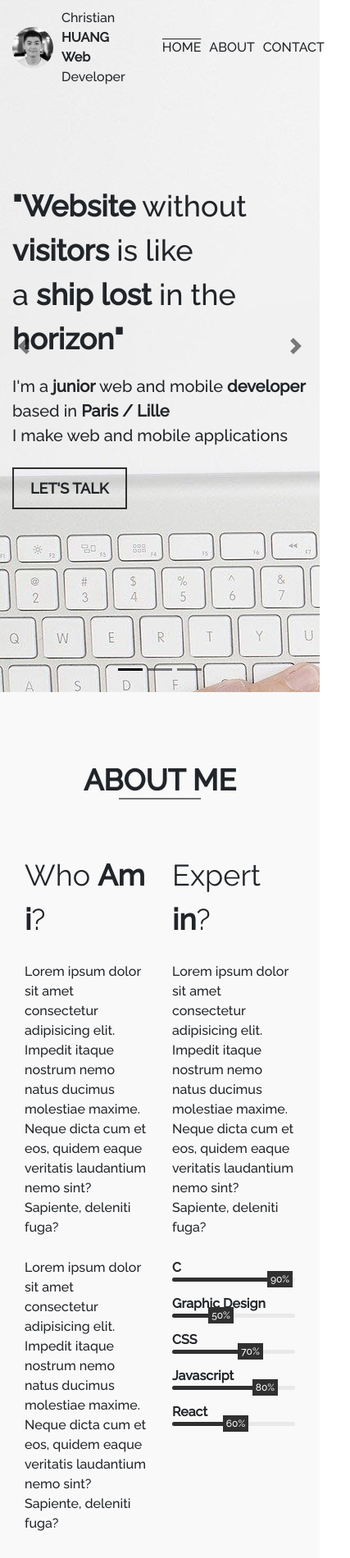
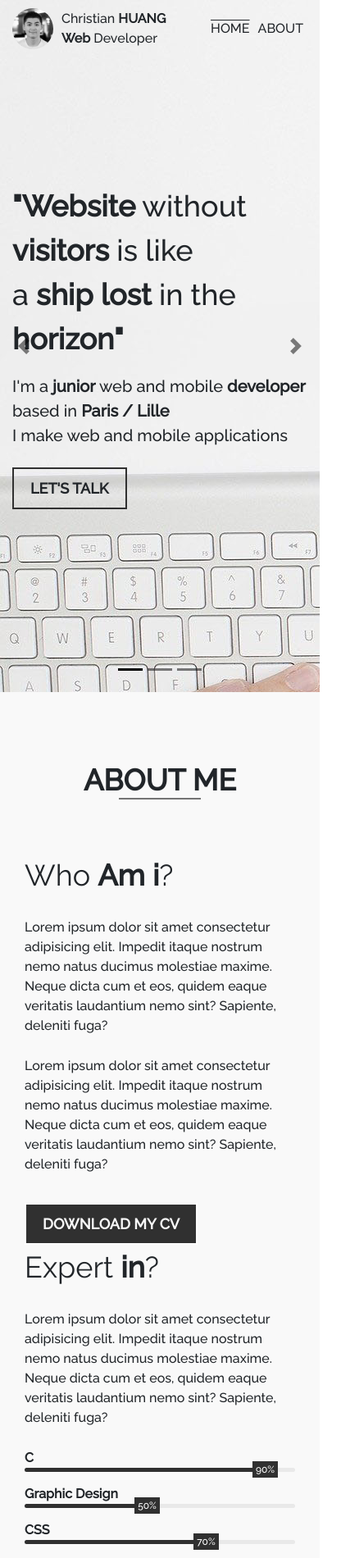
Before and after one commit to chrhuang/Resume, a React (Create React App) app: page / in a window 390 px wide. Shown: the top 1900 px of the page at 82% size, 427 px wide, since content can reach past the window. Built offline with nearby package versions, Linux system fonts and the light colour scheme.

Commit message:
responsive

```diff
--- a/src/components/About/About.js
+++ b/src/components/About/About.js
@@ -15,18 +15,18 @@ export default class About extends Component {
         </div>
         <div className='line' />
         <div className='row about-me'>
-          <div className='col-6'>
+          <div className='col-lg-6 col-sm-12'>
             <Who />
           </div>
-          <div className='col-6'>
+          <div className='col-lg-6 col-sm-12'>
             <Expert />
           </div>
         </div>
         <div className='row info'>
-          <div className='col-6'>
+          <div className='col-lg-6 col-sm-12'>
             <Box title='Edu' titleBis='cation' ressources={Educations.educations} />
           </div>
-          <div className='col-6'>
+          <div className='col-ls-6 col-sm-12'>
             <Box title='Ex' titleBis='perience' ressources={Experiences.experiences} />
           </div>
         </div>
--- a/src/components/Navbar/Navbar.js
+++ b/src/components/Navbar/Navbar.js
@@ -54,9 +54,9 @@ export default class Navbar extends Component {
                 <li>
                   <AnchorLink style={{ textDecoration: 'none' }} href='#About'>About</AnchorLink>
                 </li>
-                <li>
-                  <AnchorLink style={{ textDecoration: 'none' }} href='#Contact'>Contact</AnchorLink>
-                </li>
+                {/* <li> */}
+                {/* <AnchorLink style={{ textDecoration: 'none' }} href='#Contact'>Contact</AnchorLink> */}
+                {/* </li> */}
               </ul>
             </div>
           </div>
--- a/src/components/Navbar/Navbar.scss
+++ b/src/components/Navbar/Navbar.scss
@@ -21,6 +21,7 @@
         .name {
             // text-transform: uppercase;
             margin-left: 10px;
+            white-space: nowrap;
         }
     }
 
--- a/src/components/WhatIDo/WhatIDo.scss
+++ b/src/components/WhatIDo/WhatIDo.scss
@@ -15,5 +15,5 @@
 }
 
 .test {
-    height: 100vh;
+    height: 20vh;
 }
```
Also changed, not shown: 7 other files (tests, documents, lock files or other folders).
